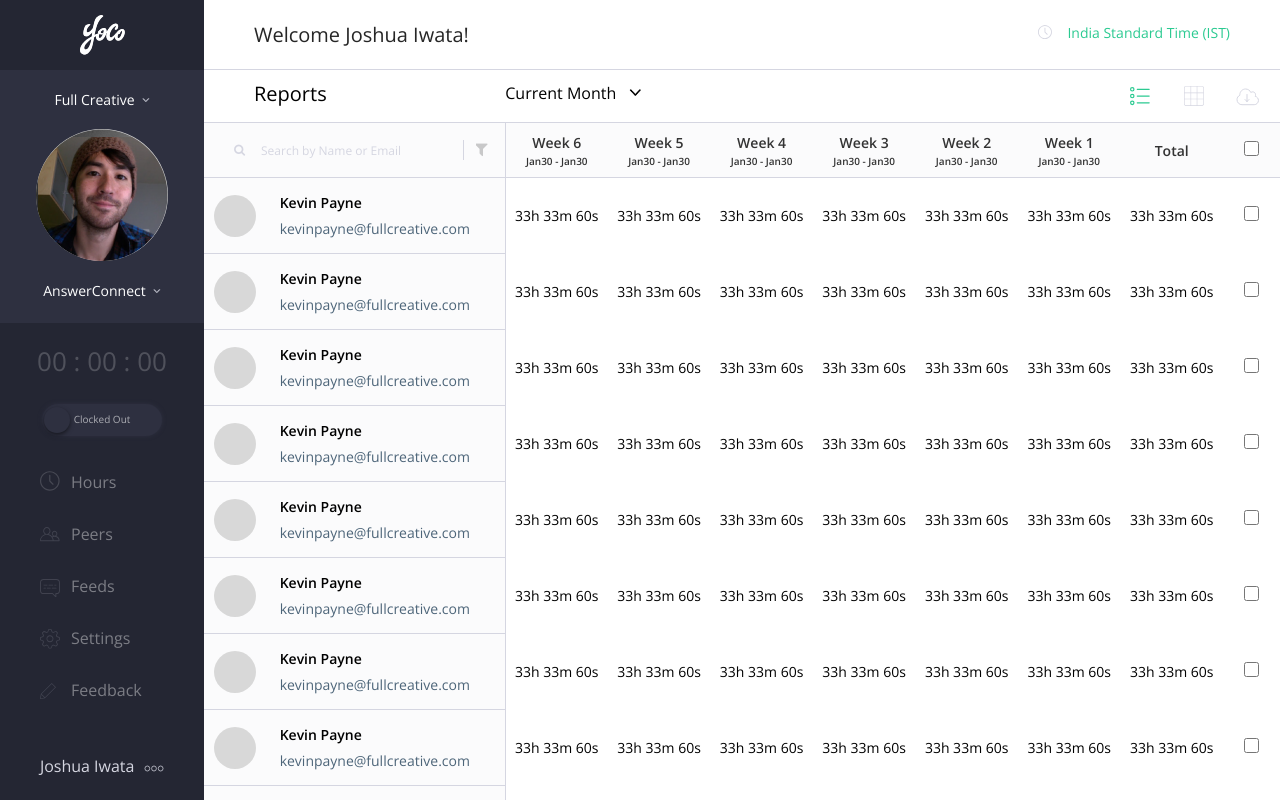
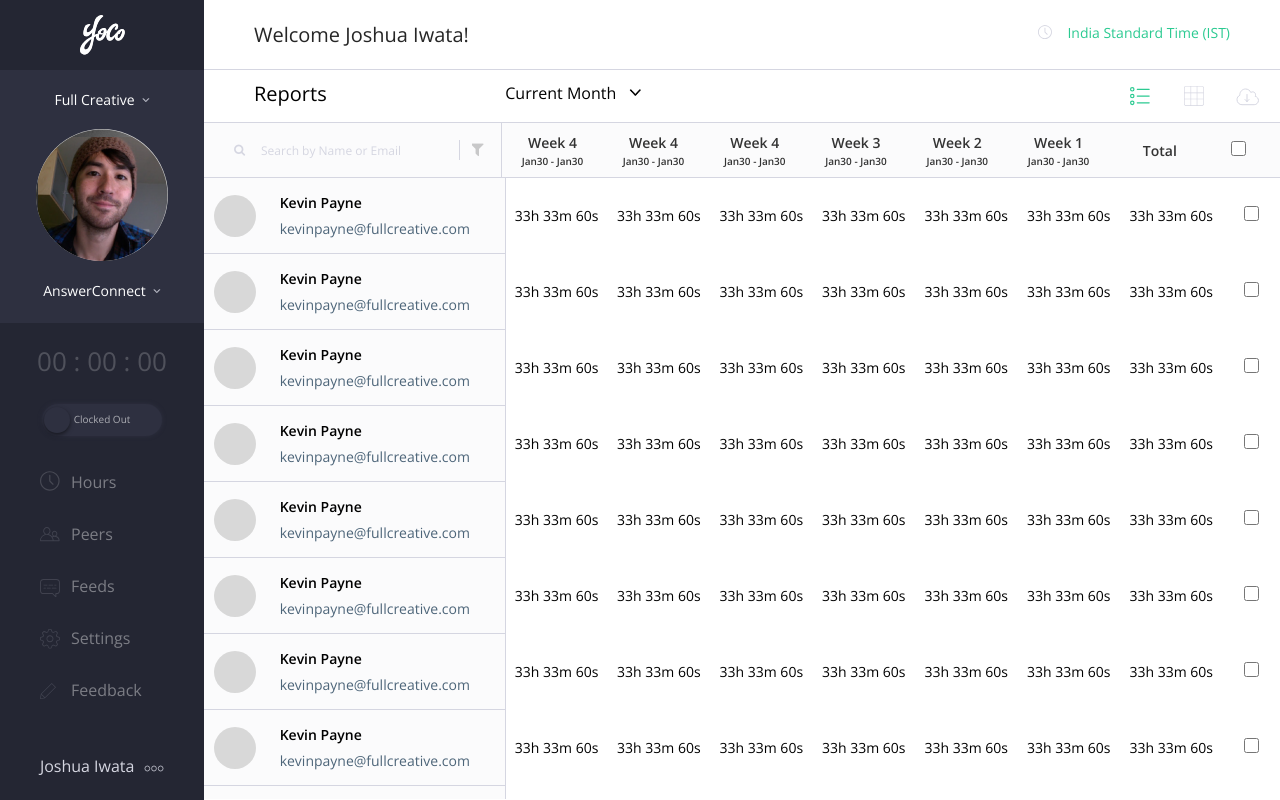
Before and after one commit to mknd7/YocoBoard-clone, a plain HTML site: page index.html in a window 1280 px wide. Drawn offline with nearby package versions, Linux system fonts and the light colour scheme.

Commit message:
Add dynamic sizing for table

```diff
--- a/index.html
+++ b/index.html
@@ -90,14 +90,8 @@
             </div>
           </div>
 
-          <div class="table-wrapper">
-
-            <table class="reports-table">
-              <colgroup>
-                <col class="person-col">
-                <col span="8">
-              </colgroup>
-
+          <div class="header-wrapper">
+            <table class="table-header" id="table_head">
               <thead>
                 <tr>
                   <th class="search clearfix">
@@ -106,12 +100,12 @@
                   </th>
 
                   <th>
-                    <span>Week 6</span>
+                    <span>Week 4</span>
                     <span class="date-span">Jan30 - Jan30</span>
                   </th>
 
                   <th>
-                    <span>Week 5</span>
+                    <span>Week 4</span>
                     <span class="date-span">Jan30 - Jan30</span>
                   </th>
 
@@ -144,6 +138,15 @@
                   </th>
                 </tr>
               </thead>
+            </table>
+          </div>
+
+          <div class="body-wrapper" id="table_body">
+            <table class="table-body">
+              <colgroup>
+                <col class="person-col">
+                <col span="8">
+              </colgroup>
 
               <tbody>
                 <tr>
--- a/src/js/script.js
+++ b/src/js/script.js
@@ -1,18 +1,34 @@
 const $filler = $('#filler');
 const $clockSwitch = $('#clock-toggle');
+const $tableHeader = $('#table_head');
+const $tableBody = $('#table_body');
 
-function getHeight() {
+// sets height of filler td element (for background)
+function setHeight() {
     var height = window.innerHeight;
     var offset = $filler.offset().top;
-    return (offset < height) ? height - offset : 0;
+    var result = (offset < height) ? height - offset : 0;
+    $filler.height(result);
+}
+
+// sets width of table header depending on scrollbar
+function setWidth() {
+    if ($tableBody[0].scrollHeight > $tableBody.height()) {
+        $tableHeader.width('98.78%');
+    }
+    else {
+        $tableHeader.width('100%');
+    }
 }
 
 $(function () {
 
-    $filler.height(getHeight());
+    setWidth();
+    setHeight();
 
     $(window).resize(function() {
-        $filler.height(getHeight());
+        setWidth();
+        setHeight();
     });
 
     $clockSwitch.click(function() {
--- a/src/scss/pages/_reports.scss
+++ b/src/scss/pages/_reports.scss
@@ -53,24 +53,28 @@
   }
 }
 
-.table-wrapper {
-  @include size(100%, calc(100vh - 123px));
-  overflow-x: hidden;
-  overflow-y: scroll;
+.checkbox {
+  width: 5.3%;
+  input {
+    @include size(15px);
+  }
 }
 
-.reports-table {
+.header-wrapper {
+  background-color: $color-tableheader;
+  border-bottom: 1px solid $color--light;
+  text-align: center;
+  width: 100%;
+}
 
-  colgroup .person-col {
-    background-color: rgba($color--light, 0.1);
-    border-right: 1px solid $color--light;
-  }
+.body-wrapper {
+  @include size(100%, calc(100vh - 179px));
+  overflow-x: hidden;
+  overflow-y: auto;
+}
 
+.table-header {
   thead tr {
-    background-color: $color-tableheader;
-    border-bottom: 1px solid $color--light;
-    text-align: center;
-    width: 100%;
 
     .search {
       padding: 17px;
@@ -111,12 +115,13 @@
       }
     }
   }
+}
 
-  .checkbox {
-    width: 5.3%;
-    input {
-      @include size(15px);
-    }
+.table-body {
+
+  colgroup .person-col {
+    background-color: rgba($color--light, 0.1);
+    border-right: 1px solid $color--light;
   }
 
   tbody tr {
```
Also changed, not shown: src/scss/main.css.
